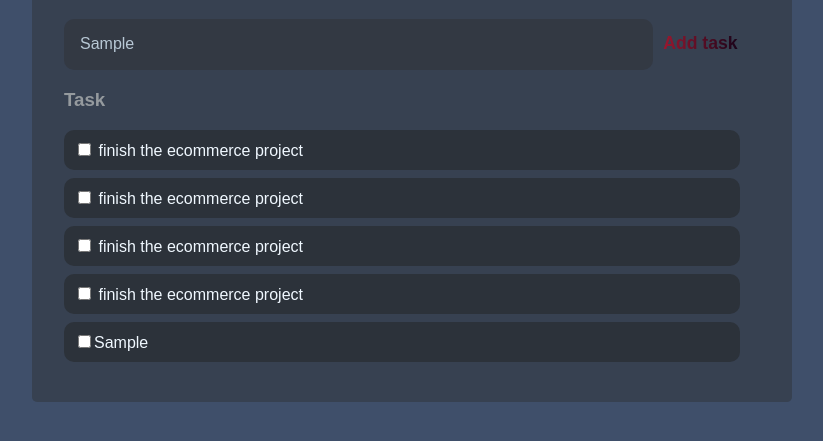
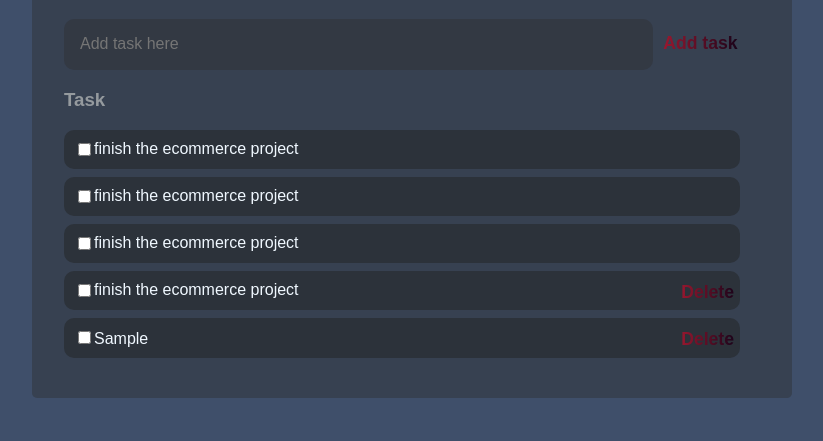
Before and after one commit to Harnu1111/Todo-Typescript, a plain HTML site: page index.html in a window 1280 px wide. Both pictures are taken after typing "Sample" into the empty fields and a click on the button "Add task". Shown: the part 101-542 px from the top of the page, without its empty margins (228-1051 px from the left). Drawn offline with Linux system fonts and the light colour scheme.

Commit message:
complete

```diff
--- a/index.html
+++ b/index.html
@@ -29,7 +29,7 @@
           </li>
           <li>
             <input type="checkbox" name="" id="" /> finish the ecommerce project
-          </li>
+         <button class="deleteBtn">Delete</button> </li>
         </ul>
       </div>
     </div>
--- a/script.js
+++ b/script.js
@@ -4,17 +4,29 @@ const list = document.getElementById("list");
 
 btn.addEventListener("click", (e) => {
   e.preventDefault(false);
+
+
   const task = document.createElement("li");
   const item = document.createElement("item");
   const label = document.createElement("label");
   const check = document.createElement("input");
+  const deletebtn = document.createElement("button");
+
   check.type = "checkbox";
 
+  deletebtn.innerHTML = "Delete";
+  deletebtn.classList.add("deleteBtn");
+
+
   item.innerHTML = input.value;
-  label.append(check, item)
+  label.append(check, item, deletebtn)
 task.append(label)
   list.append(task);
 
+
+deletebtn.addEventListener("click", () => {
+  task.remove()
+})
 
   check.addEventListener("change", () => {
     if(check.checked){
@@ -24,4 +36,6 @@ task.append(label)
    }
   })
 
+
+  input.value="";
 });
--- a/style.css
+++ b/style.css
@@ -29,8 +29,24 @@ li{
     padding: 10px;
     width: 100%;
     margin-left: -2.5em;
+    display: flex;
+    position: relative;
+}
 
+.deleteBtn{
+      border: none;
+    background-image: linear-gradient(to right, rgb(165, 26, 49), rgb(15, 1, 24));
+    color: red ;
+    font-size: 1.1em;
+    font-weight: 600;
+    cursor: pointer;
+    -webkit-background-clip: text;
+    -webkit-text-fill-color: transparent;
+    position: absolute;
+    right: 0;
 }
+
+
 
 .todo h1,h3{
     /* position: absolute; */
```
